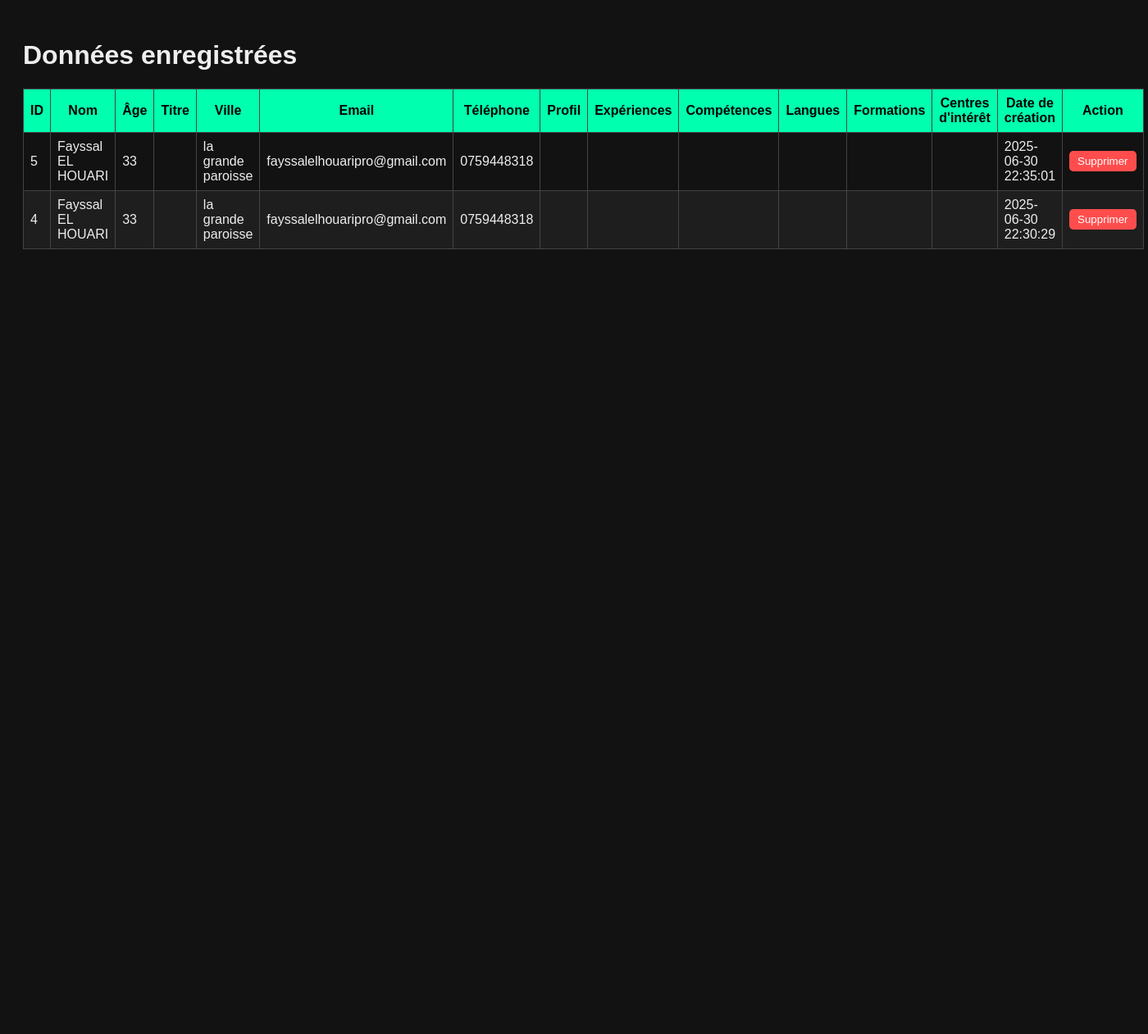
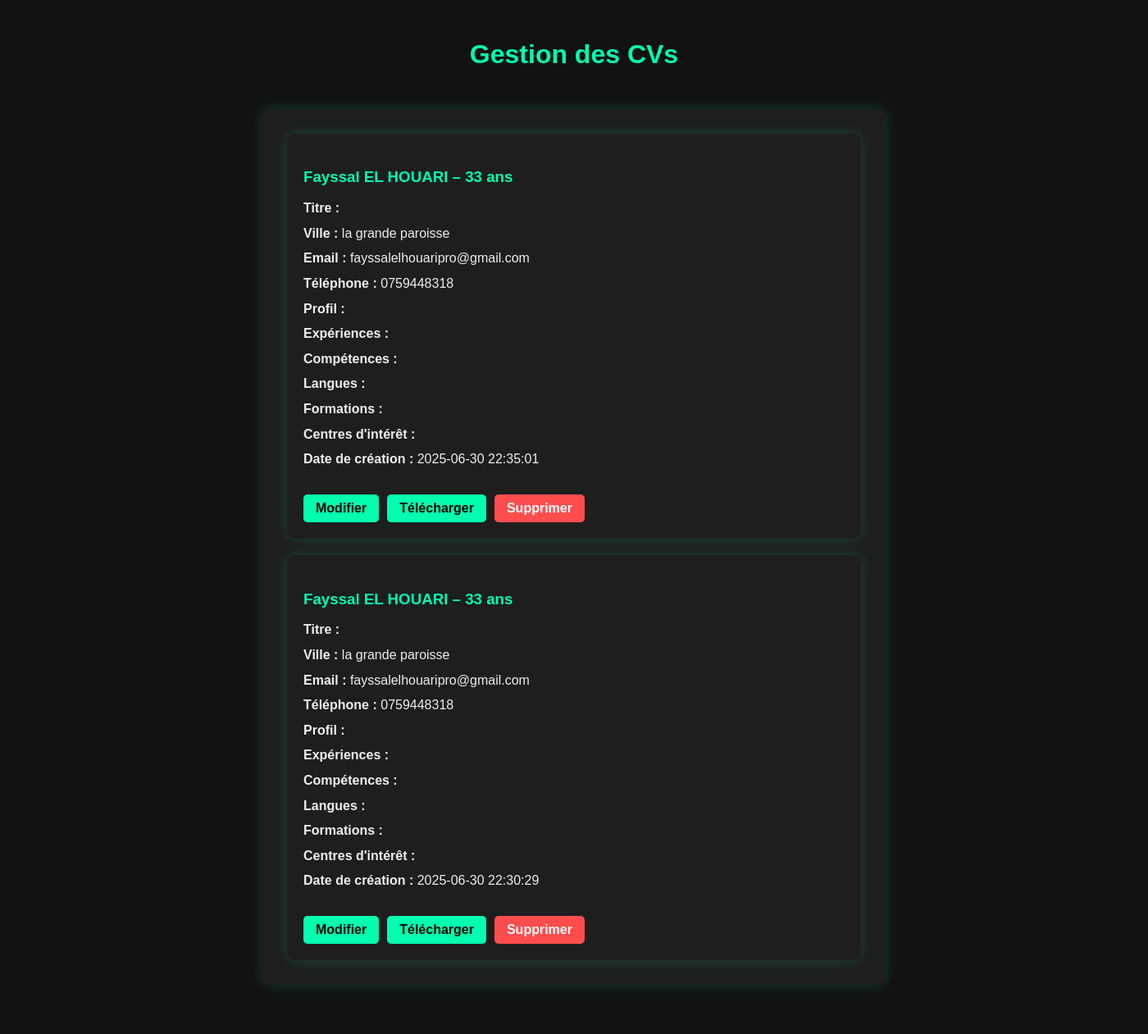
Before and after one commit to EFayssal/Doc-Pro, a Flask app: page /admin in a window 1400 px wide. Shown: the whole page at 82% size. Before the commit the page ends 304 px from the top, so only its background shows below. Run offline with Flask 3, Linux system fonts and the light colour scheme; data comes from the database, SQL or seed files in the repository; both versions use the stored data as it was after the commit.

Commit message:
Phase 3 : Modifier, suprprimer, télécharger les CVs Enregistrées
Gestion / Modifier, suprprimer, télécharger des CVs Enregistrées par les utilisateur pour apporter une meilleure version sur leur contenu de cv

http://localhost:5000/admin

```diff
--- a/app.py
+++ b/app.py
@@ -211,5 +211,105 @@
     conn.close()
     return render_template("admin.html", rows=rows)
 
+@app.route('/edit/<int:id>', methods=['GET', 'POST'])
+def edit_cv(id):
+    conn = sqlite3.connect("cv_data.db")
+    conn.row_factory = sqlite3.Row
+    cursor = conn.cursor()
+
+    if request.method == 'POST':
+        # Update the CV entry
+        nom = request.form.get("nom", "").strip()
+        age = request.form.get("age", "").strip()
+        titre = request.form.get("titre", "").strip()
+        ville = request.form.get("ville", "").strip()
+        email = request.form.get("email", "").strip()
+        telephone = request.form.get("telephone", "").strip()
+        profil = request.form.get("profil", "").strip()
+        experiences = request.form.get("experiences", "").strip()
+        competences = request.form.get("competences", "").strip()
+        langues = request.form.get("langues", "").strip()
+        formations = request.form.get("formations", "").strip()
+        interets = request.form.get("interets", "").strip()
+
+        cursor.execute('''
+            UPDATE cvs
+            SET nom = ?, age = ?, titre = ?, ville = ?, email = ?, telephone = ?, profil = ?, experiences = ?, competences = ?, langues = ?, formations = ?, interets = ?
+            WHERE id = ?
+        ''', (nom, age, titre, ville, email, telephone, profil, experiences, competences, langues, formations, interets, id))
+        conn.commit()
+        conn.close()
+        return "CV mis à jour avec succès.", 200
+
+    # Fetch the CV entry for editing
+    cursor.execute("SELECT * FROM cvs WHERE id = ?", (id,))
+    row = cursor.fetchone()
+    conn.close()
+    return render_template("edit.html", cv=row)
+
+@app.route('/download/<int:id>', methods=['GET'])
+def download_cv(id):
+    conn = sqlite3.connect("cv_data.db")
+    conn.row_factory = sqlite3.Row
+    cursor = conn.cursor()
+    cursor.execute("SELECT * FROM cvs WHERE id = ?", (id,))
+    row = cursor.fetchone()
+    conn.close()
+
+    # Generate the updated CV document
+    doc = Document()
+    appliquer_style(doc, "classique")  # Default theme
+
+    doc.add_heading(f"{row['nom']} - {row['age']} ans", level=0)
+    if row['titre']:
+        doc.add_paragraph(row['titre'])
+
+    coordonnees = []
+    if row['ville']: coordonnees.append(f"📍 {row['ville']}")
+    if row['email']: coordonnees.append(f"📧 {row['email']}")
+    if row['telephone']: coordonnees.append(f"📞 {row['telephone']}")
+    if coordonnees:
+        doc.add_paragraph("\n".join(coordonnees))
+
+    if row['profil']:
+        doc.add_heading("Profil", level=1)
+        doc.add_paragraph(row['profil'])
+
+    if row['experiences']:
+        doc.add_heading("Expériences professionnelles", level=1)
+        for exp in filter(None, (e.strip() for e in row['experiences'].split('\n'))):
+            doc.add_paragraph(exp, style='List Bullet')
+
+    if row['competences']:
+        doc.add_heading("Compétences", level=1)
+        for comp in filter(None, (c.strip() for c in row['competences'].split(','))):
+            doc.add_paragraph(f"• {comp}", style='List Bullet')
+
+    if row['langues']:
+        doc.add_heading("Langues", level=1)
+        for lang in filter(None, (l.strip() for l in row['langues'].split(','))):
+            doc.add_paragraph(f"• {lang}", style='List Bullet')
+
+    if row['formations']:
+        doc.add_heading("Formation", level=1)
+        for form in filter(None, (f.strip() for f in row['formations'].split('\n'))):
+            doc.add_paragraph(f"• {form}", style='List Bullet')
+
+    if row['interets']:
+        doc.add_heading("Centres d'intérêt", level=1)
+        for interest in filter(None, (i.strip() for i in row['interets'].split(','))):
+            doc.add_paragraph(f"• {interest}", style='List Bullet')
+
+    buffer = BytesIO()
+    doc.save(buffer)
+    buffer.seek(0)
+
+    return send_file(
+        buffer,
+        as_attachment=True,
+        download_name=f"CV_{row['nom'].replace(' ', '_')}.docx",
+        mimetype='application/vnd.openxmlformats-officedocument.wordprocessingml.document'
+    )
+
 if __name__ == '__main__':
     app.run(debug=True)
--- a/templates/admin.html
+++ b/templates/admin.html
@@ -2,73 +2,99 @@
 <html lang="fr">
 <head>
     <meta charset="UTF-8">
-    <title>Admin – Données CV</title>
+    <title>Admin – Gestion des CVs</title>
+    <link rel="stylesheet" href="/static/styles.css">
     <style>
-        body { background: #121212; color: #eee; font-family: sans-serif; padding: 20px; }
-        table { width: 100%; border-collapse: collapse; margin-top: 20px; }
-        td, th { border: 1px solid #444; padding: 8px; }
-        th { background-color: #00ffae; color: black; }
-        tr:nth-child(even) { background-color: #1e1e1e; }
+        body {
+            background: #121212;
+            color: #eee;
+            font-family: sans-serif;
+            padding: 20px;
+        }
+
+        .container {
+            display: flex;
+            flex-direction: column;
+            gap: 20px;
+        }
+
+        .cv-panel {
+            background-color: #1e1e1e;
+            padding: 20px;
+            border-radius: 10px;
+            box-shadow: 0 0 15px rgba(0, 255, 170, 0.2);
+        }
+
+        .cv-panel h3 {
+            color: #00ffae;
+            margin-bottom: 10px;
+        }
+
+        .cv-panel p {
+            margin: 5px 0;
+        }
+
+        .cv-actions {
+            display: flex;
+            gap: 10px;
+            margin-top: 10px;
+        }
+
+        .action-btn {
+            background-color: #00ffae;
+            color: #000;
+            border: none;
+            padding: 8px 15px;
+            border-radius: 5px;
+            cursor: pointer;
+            font-weight: bold;
+            transition: background-color 0.3s;
+        }
+
+        .action-btn:hover {
+            background-color: #00e29e;
+        }
+
         .delete-btn {
             background-color: #ff4d4d;
             color: white;
-            border: none;
-            padding: 5px 10px;
-            border-radius: 5px;
-            cursor: pointer;
         }
+
         .delete-btn:hover {
             background-color: #ff1a1a;
         }
     </style>
 </head>
 <body>
-    <h1>Données enregistrées</h1>
-    <table>
-        <thead>
-            <tr>
-                <th>ID</th>
-                <th>Nom</th>
-                <th>Âge</th>
-                <th>Titre</th>
-                <th>Ville</th>
-                <th>Email</th>
-                <th>Téléphone</th>
-                <th>Profil</th>
-                <th>Expériences</th>
-                <th>Compétences</th>
-                <th>Langues</th>
-                <th>Formations</th>
-                <th>Centres d'intérêt</th>
-                <th>Date de création</th>
-                <th>Action</th>
-            </tr>
-        </thead>
-        <tbody>
-            {% for row in rows %}
-            <tr>
-                <td>{{ row['id'] }}</td>
-                <td>{{ row['nom'] }}</td>
-                <td>{{ row['age'] }}</td>
-                <td>{{ row['titre'] }}</td>
-                <td>{{ row['ville'] }}</td>
-                <td>{{ row['email'] }}</td>
-                <td>{{ row['telephone'] }}</td>
-                <td>{{ row['profil'] }}</td>
-                <td>{{ row['experiences'] }}</td>
-                <td>{{ row['competences'] }}</td>
-                <td>{{ row['langues'] }}</td>
-                <td>{{ row['formations'] }}</td>
-                <td>{{ row['interets'] }}</td>
-                <td>{{ row['created_at'] }}</td>
-                <td>
-                    <form action="/delete/{{ row['id'] }}" method="post">
-                        <button class="delete-btn" type="submit">Supprimer</button>
-                    </form>
-                </td>
-            </tr>
-            {% endfor %}
-        </tbody>
-    </table>
+    <h1>Gestion des CVs</h1>
+    <div class="container">
+        {% for row in rows %}
+        <div class="cv-panel">
+            <h3>{{ row['nom'] }} – {{ row['age'] }} ans</h3>
+            <p><strong>Titre :</strong> {{ row['titre'] }}</p>
+            <p><strong>Ville :</strong> {{ row['ville'] }}</p>
+            <p><strong>Email :</strong> {{ row['email'] }}</p>
+            <p><strong>Téléphone :</strong> {{ row['telephone'] }}</p>
+            <p><strong>Profil :</strong> {{ row['profil'] }}</p>
+            <p><strong>Expériences :</strong> {{ row['experiences'] }}</p>
+            <p><strong>Compétences :</strong> {{ row['competences'] }}</p>
+            <p><strong>Langues :</strong> {{ row['langues'] }}</p>
+            <p><strong>Formations :</strong> {{ row['formations'] }}</p>
+            <p><strong>Centres d'intérêt :</strong> {{ row['interets'] }}</p>
+            <p><strong>Date de création :</strong> {{ row['created_at'] }}</p>
+            <div class="cv-actions">
+                <form action="/edit/{{ row['id'] }}" method="get">
+                    <button class="action-btn" type="submit">Modifier</button>
+                </form>
+                <form action="/download/{{ row['id'] }}" method="get">
+                    <button class="action-btn" type="submit">Télécharger</button>
+                </form>
+                <form action="/delete/{{ row['id'] }}" method="post">
+                    <button class="action-btn delete-btn" type="submit">Supprimer</button>
+                </form>
+            </div>
+        </div>
+        {% endfor %}
+    </div>
 </body>
 </html>
```
Also changed, not shown: templates/edit.html (+55 -0 lines), cv_data.db.
